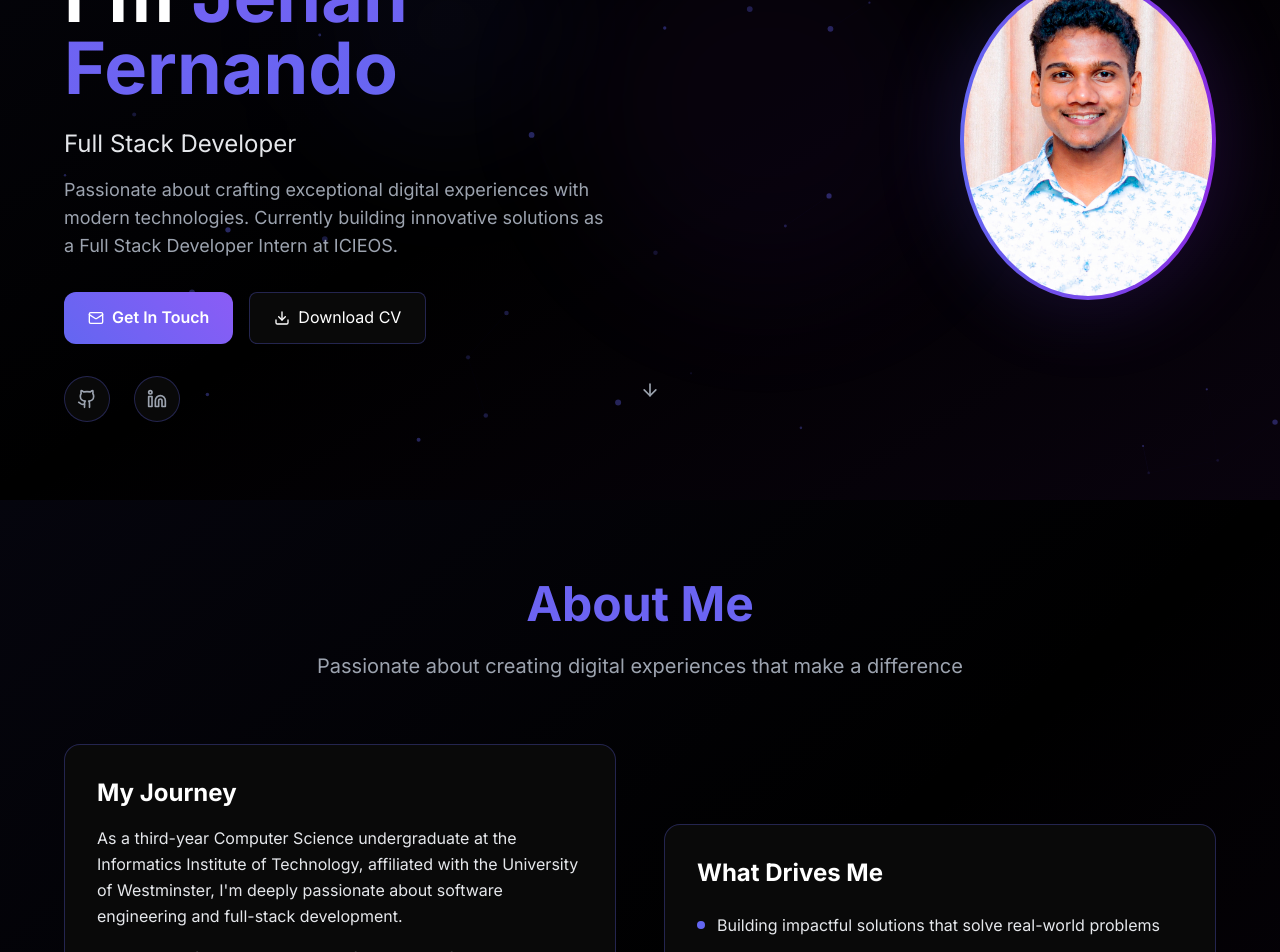
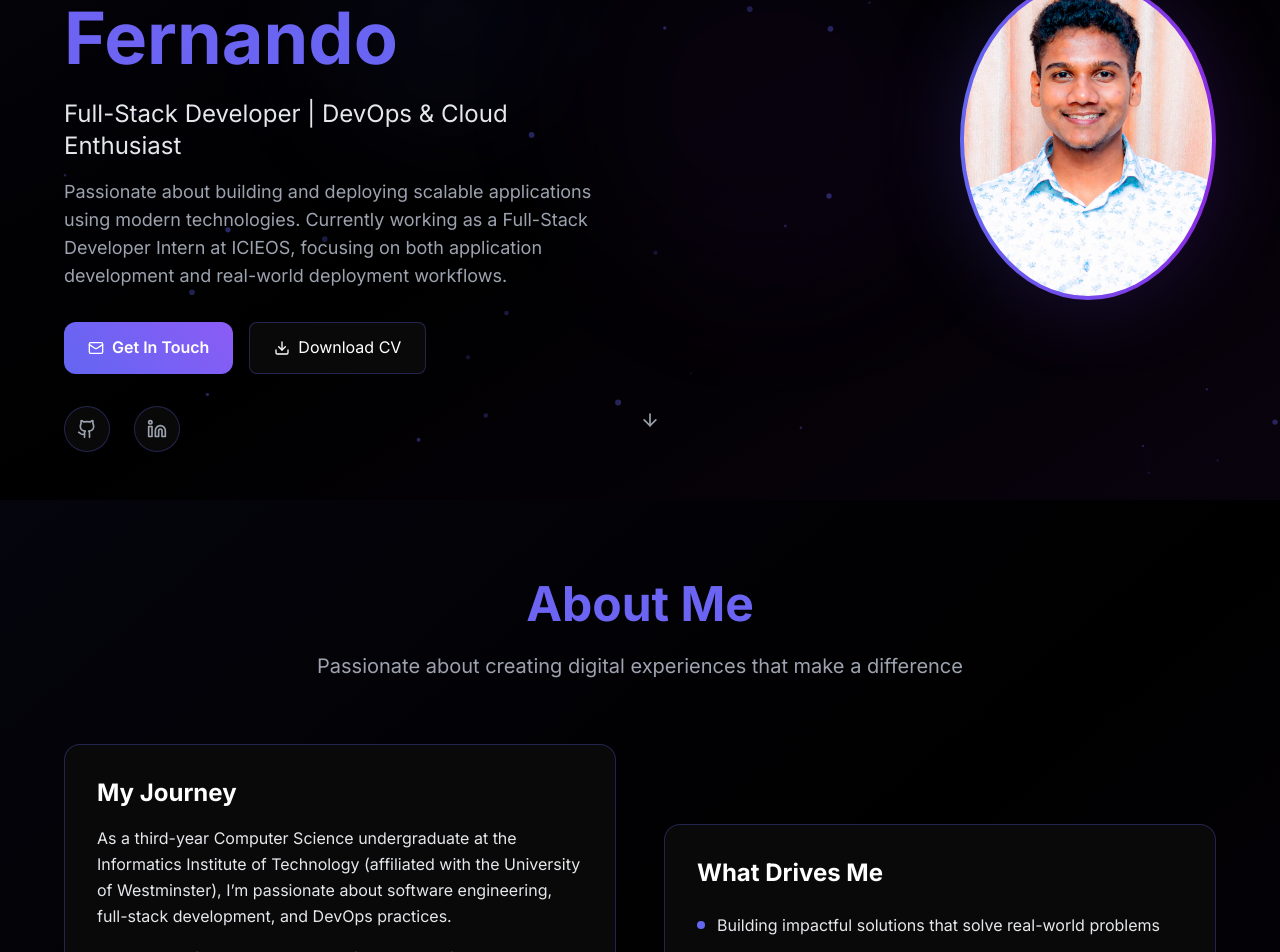
Before and after one commit to Jehanfernando02/My-portfolio, a Next.js app: page / in a window 1280 px wide. Shown: the part 300-1252 px from the top of the page. Built offline with nearby package versions, Linux system fonts and the light colour scheme.

Commit message:
Updated hero section

```diff
--- a/app/components/about.tsx
+++ b/app/components/about.tsx
@@ -57,9 +57,8 @@ export default function About() {
               <div className="p-8 surface rounded-2xl">
                 <h3 className="mb-4 text-2xl font-bold text-primary">My Journey</h3>
                 <p className="mb-4 leading-relaxed text-secondary">
-                  As a third-year Computer Science undergraduate at the Informatics Institute of Technology, affiliated
-                  with the University of Westminster, I'm deeply passionate about software engineering and full-stack
-                  development.
+                  As a third-year Computer Science undergraduate at the Informatics Institute of Technology (affiliated with the University of Westminster),
+                  I’m passionate about software engineering, full-stack development, and DevOps practices.
                 </p>
                 <p className="mb-4 leading-relaxed text-secondary">
                   I excel at crafting seamless, user-friendly interfaces paired with robust, scalable back-end systems,
--- a/app/components/hero.tsx
+++ b/app/components/hero.tsx
@@ -56,10 +56,10 @@ export default function Hero() {
               </motion.h1>
 
               <motion.div variants={itemVariants} className="mb-8">
-                <h2 className="mb-4 text-xl md:text-2xl text-secondary">Full Stack Developer</h2>
+                <h2 className="mb-4 text-xl md:text-2xl text-secondary">Full-Stack Developer | DevOps & Cloud Enthusiast</h2>
                 <p className="max-w-2xl text-lg text-muted">
-                  Passionate about crafting exceptional digital experiences with modern technologies. Currently building
-                  innovative solutions as a Full Stack Developer Intern at ICIEOS.
+                  Passionate about building and deploying scalable applications using modern technologies. Currently working as a Full-Stack Developer Intern at ICIEOS,
+                  focusing on both application development and real-world deployment workflows.
                 </p>
               </motion.div>
 
```
